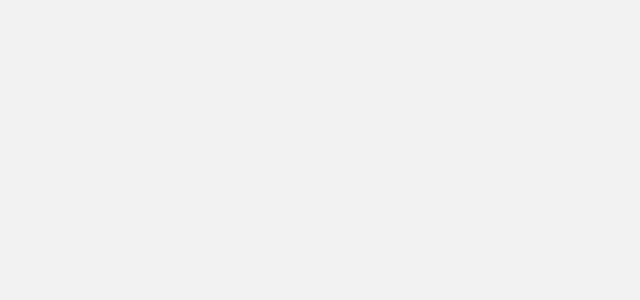
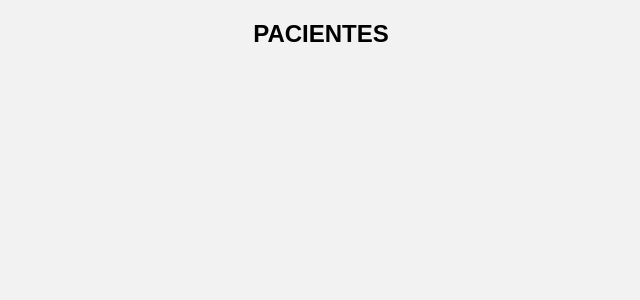
Before and after one commit to JordanVScher/desafio-carefy-frontend, a React (Create React App) app: page / in a window 1280 px wide. Shown: the top 300 px of the page, without its empty margins (319-959 px from the left). Built offline with nearby package versions, Linux system fonts and the light colour scheme.

Commit message:
feat: add Container and Title

```diff
--- a/src/App.js
+++ b/src/App.js
@@ -1,10 +1,26 @@
 import { toast, ToastContainer } from 'react-toastify';
+import styled from 'styled-components';
 import GlobalStyle from './styles/global';
 import 'react-toastify/dist/ReactToastify.css';
+
+const Container = styled.div`
+  width: 100%;
+  max-width: 800px;
+  margin-top: 20px;
+  display: flex;
+  flex-direction: column;
+  align-items: center;
+  gap: 10px;
+`;
+
+const Title = styled.h2``;
 
 function App() {
   return (
     <>
+      <Container>
+        <Title>PACIENTES</Title>
+      </Container>
       <ToastContainer autoClose={3000} position={toast.POSITION.BOTTOM_LEFT} />
       <GlobalStyle />
     </>
```
